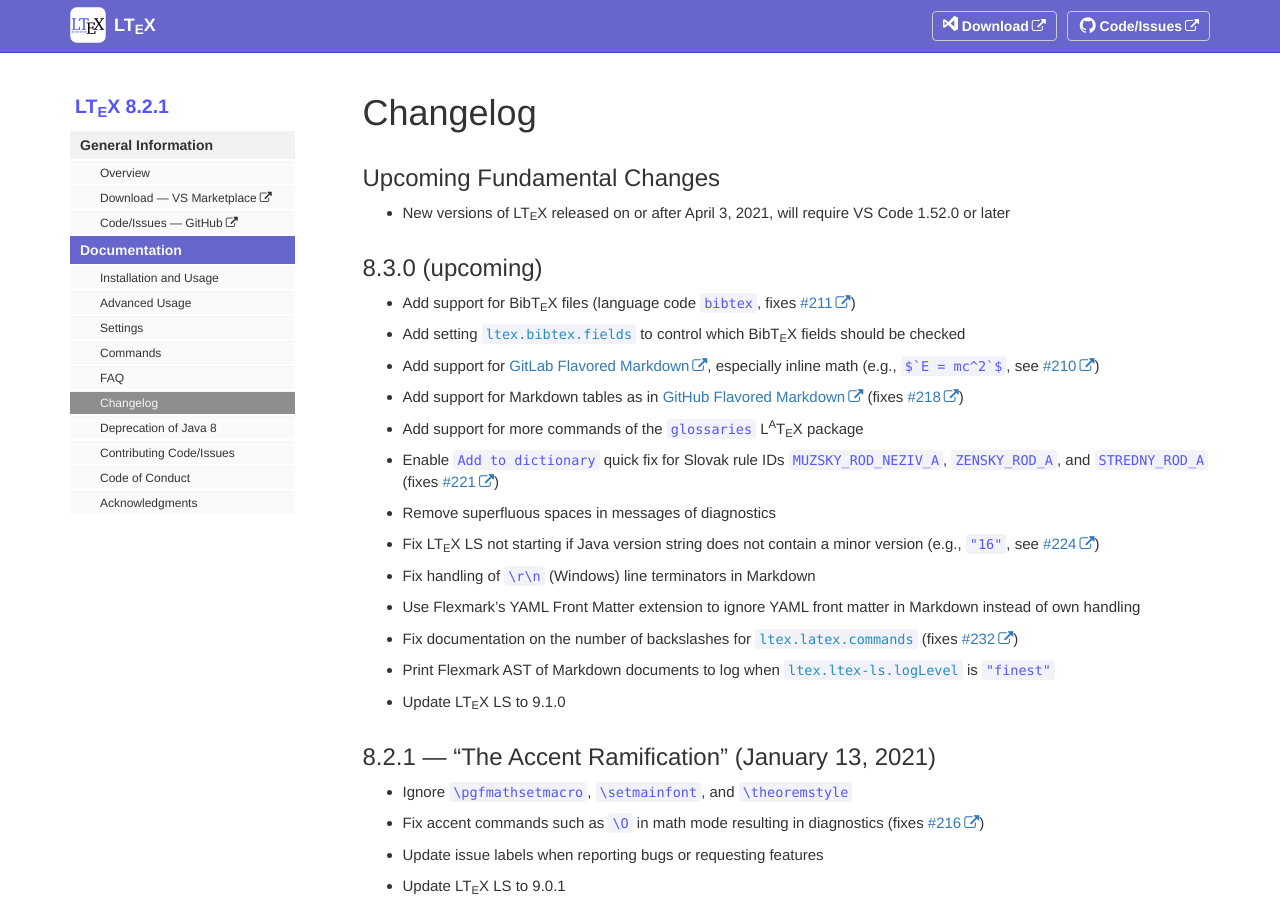
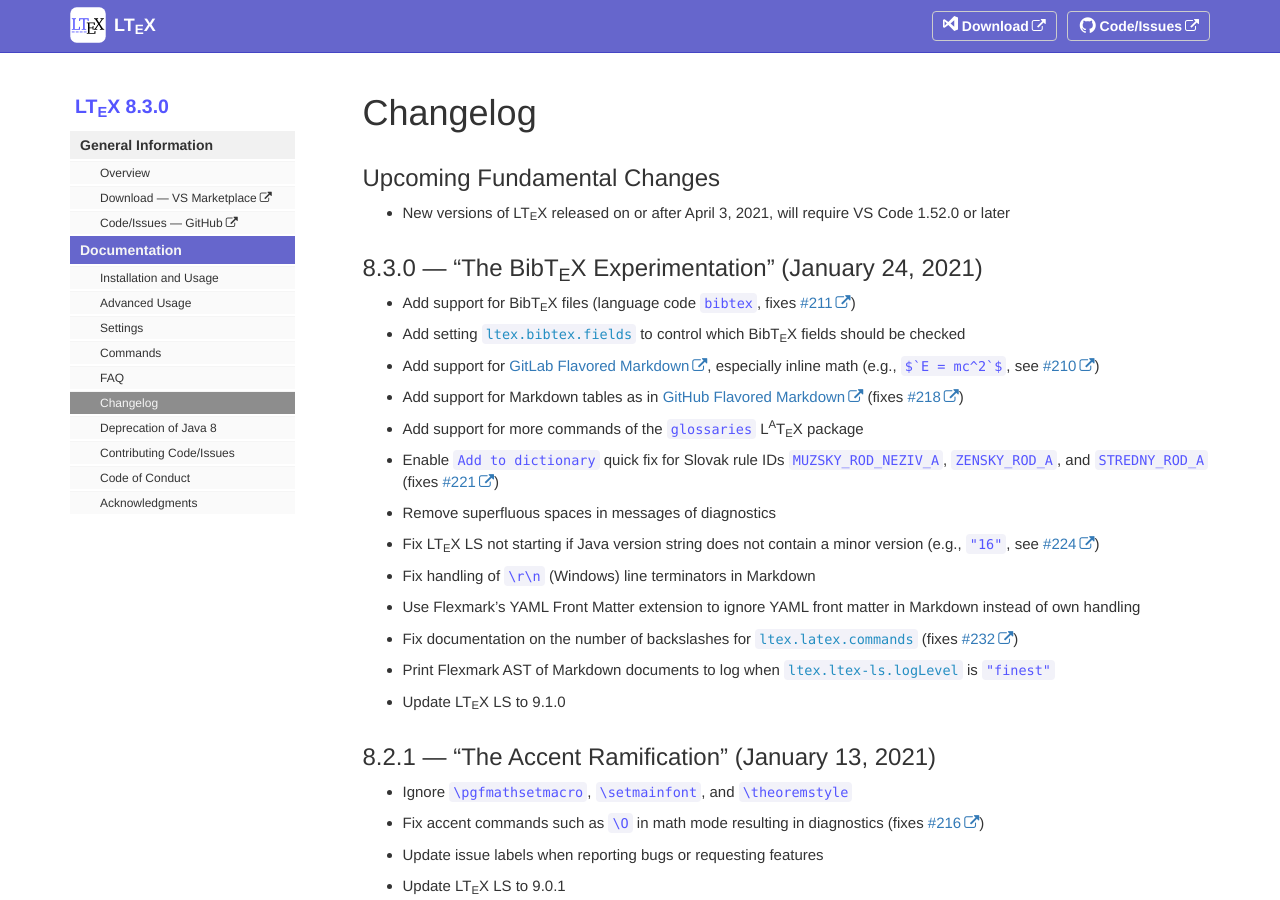
Before and after one commit to valentjn/vscode-ltex, a Jekyll site: the page built from pages/docs/changelog.md, in a window 1280 px wide and 900 px high. Built offline with Jekyll 4.4.1, drawn with Linux system fonts in a browser that asks for light colours.

Commit message:
Bump to 8.3.0

```diff
--- a/_data/sidebars/sidebar.yml
+++ b/_data/sidebars/sidebar.yml
@@ -1,7 +1,7 @@
 entries:
   - title: "sidebar"
     product: "LT<sub>E</sub>X"
-    version: "8.2.1"
+    version: "8.3.0"
     folders:
       - title: "General Information"
         output: "web"
--- a/pages/docs/changelog.md
+++ b/pages/docs/changelog.md
@@ -15,7 +15,7 @@
 
 - New versions of LTeX released on or after April 3, 2021, will require VS Code 1.52.0 or later
 
-## 8.3.0 (upcoming)
+## 8.3.0 — “The BibTeX Experimentation” (January 24, 2021)
 
 - Add support for BibTeX files (language code `bibtex`, fixes [#211](https://github.com/valentjn/vscode-ltex/issues/211))
 - Add setting [`ltex.bibtex.fields`](settings.html#ltexbibtexfields) to control which BibTeX fields should be checked
```
